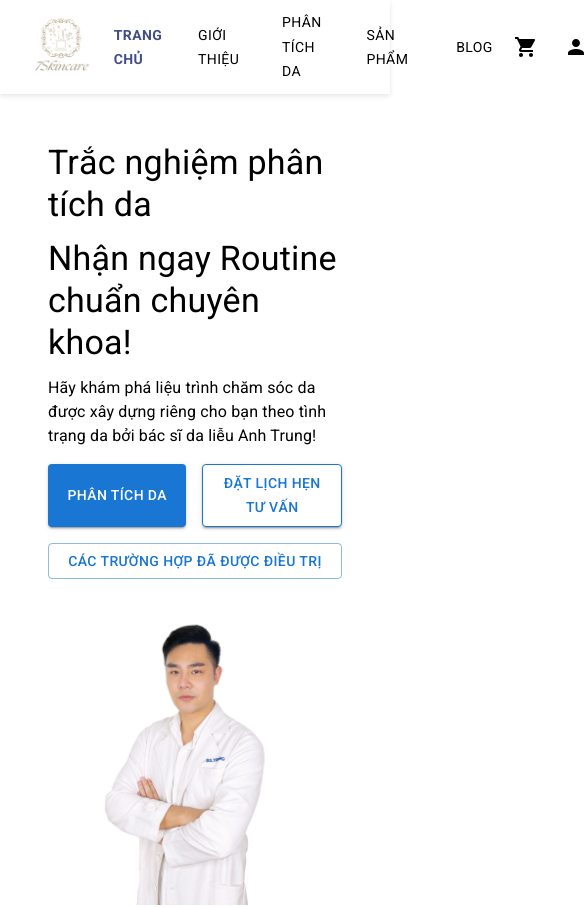
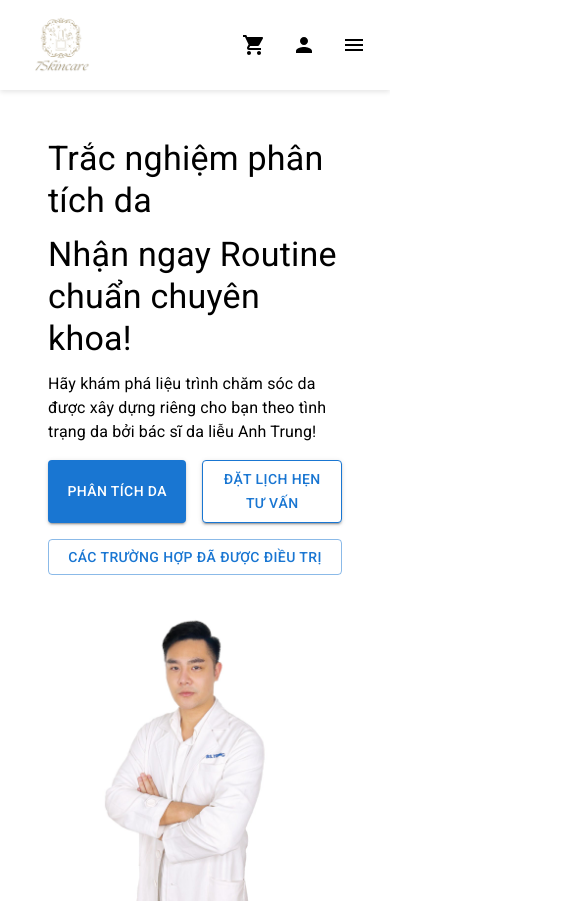
Before and after one commit to quanghung0808/7skincare, a React (Vite) app: page / in a window 390 px wide. Shown: the top 907 px of the page, 585 px wide, since content can reach past the window. Built offline with nearby package versions, Linux system fonts and the light colour scheme.

Commit message:
style: update header component to be responsive

```diff
--- a/src/layout/Header.tsx
+++ b/src/layout/Header.tsx
@@ -1,21 +1,50 @@
-import { AppBar, Badge, Box, Button, IconButton, Toolbar, Menu, MenuItem } from "@mui/material";
-import ShoppingCartIcon from "@mui/icons-material/ShoppingCart";
-import { publicRoutes } from "@/routes/config/publicRoutes";
-import { staffRoutes } from "@/routes/config/staffRoutes";
-import { adminRoutes } from "@/routes/config/adminRoutes";
+import {
+  AppBar,
+  Badge,
+  Box,
+  Button,
+  IconButton,
+  Toolbar,
+  Menu,
+  MenuItem,
+  Drawer,
+  List,
+  ListItem,
+  ListItemButton,
+  ListItemText,
+  ListItemIcon,
+  Divider,
+  useMediaQuery,
+} from "@mui/material";
+import {
+  Person,
+  ShoppingBag,
+  ShoppingCart,
+  Menu as MenuIcon,
+  Close as CloseIcon,
+  ExitToApp,
+  AccountCircle,
+} from "@mui/icons-material";
+import { useTheme } from "@mui/material/styles";
 import { useLocation, useNavigate } from "react-router-dom";
-import { Person, ShoppingBag } from "@mui/icons-material";
 import { useState } from "react";
 import useAuthStore from "@/hooks/useAuth";
 import useCartStore from "@/hooks/useCart";
 import { Roles } from "@/constants/status";
+import { publicRoutes } from "@/routes/config/publicRoutes";
+import { staffRoutes } from "@/routes/config/staffRoutes";
+import { adminRoutes } from "@/routes/config/adminRoutes";
 
 const Header = () => {
   const location = useLocation();
   const navigate = useNavigate();
   const { isAuthenticated, user, logout } = useAuthStore();
+  const { items } = useCartStore();
   const [anchorEl, setAnchorEl] = useState<null | HTMLElement>(null);
-  const { items } = useCartStore();
+  const [drawerOpen, setDrawerOpen] = useState(false);
+
+  const theme = useTheme();
+  const isMobile = useMediaQuery(theme.breakpoints.down("md"));
 
   const handleMenuOpen = (event: React.MouseEvent<HTMLElement>) => {
     setAnchorEl(event.currentTarget);
@@ -32,15 +61,9 @@ const Header = () => {
   };
 
   const getRoutes = () => {
-    if (user?.roleName === Roles.USER) {
-      return publicRoutes;
-    }
-    if (user?.roleName === Roles.STAFF) {
-      return staffRoutes;
-    }
-    if (user?.roleName === Roles.ADMIN) {
-      return adminRoutes;
-    }
+    if (user?.roleName === Roles.USER) return publicRoutes;
+    if (user?.roleName === Roles.STAFF) return staffRoutes;
+    if (user?.roleName === Roles.ADMIN) return adminRoutes;
     return publicRoutes;
   };
 
@@ -53,58 +76,40 @@ const Header = () => {
         color: "#000",
       }}
     >
-      <Toolbar
-        sx={{
-          justifyContent: "space-between",
-        }}
-      >
-        <Box>
+      <Toolbar sx={{ justifyContent: "space-between", alignItems: "center" }}>
+        {/* Logo */}
+        <Box sx={{ display: "flex", alignItems: "center" }}>
           <img src="/logo.png" width={90} height={90} />
         </Box>
 
-        <Box
-          className="nav"
-          sx={{
-            flexGrow: 1,
-            display: "flex",
-            justifyContent: "center",
-            gap: "20px",
-          }}
-        >
-          {getRoutes()
-            .filter(item => item.hidden === false)
-            .map(route => {
-              const isActive = location.pathname === route.path;
-              return (
+        {/* Desktop Navigation */}
+        {!isMobile && (
+          <Box sx={{ flexGrow: 1, display: "flex", justifyContent: "center", gap: "20px" }}>
+            {getRoutes()
+              .filter(item => !item.hidden)
+              .map(route => (
                 <Button
                   key={route.path}
                   color="inherit"
                   href={route.path}
                   sx={{
-                    color: isActive ? "var(--primary-color)" : "inherit",
-                    fontWeight: isActive ? "bold" : "normal",
-                    "&:hover": {
-                      color: "var(--primary-color)",
-                    },
+                    color: location.pathname === route.path ? "var(--primary-color)" : "inherit",
+                    fontWeight: location.pathname === route.path ? "bold" : "normal",
+                    "&:hover": { color: "var(--primary-color)" },
                   }}
                 >
                   {route.name}
                 </Button>
-              );
-            })}
-        </Box>
+              ))}
+          </Box>
+        )}
 
-        <Box
-          className="actions"
-          sx={{
-            display: "flex",
-            gap: "10px",
-          }}
-        >
+        {/* Actions (Cart & User) */}
+        <Box sx={{ display: "flex", gap: "10px" }}>
           {(user === null || user.roleName === Roles.USER) && (
             <IconButton color="inherit" href="/gio-hang">
               <Badge badgeContent={items.length} color="error">
-                <ShoppingCartIcon />
+                <ShoppingCart />
               </Badge>
             </IconButton>
           )}
@@ -117,18 +122,23 @@ const Header = () => {
               </Button>
               <Menu anchorEl={anchorEl} open={Boolean(anchorEl)} onClose={handleMenuClose}>
                 <MenuItem onClick={() => navigate("/thong-tin-ca-nhan")}>
-                  <Person sx={{ marginRight: "10px" }} />
+                  <ListItemIcon>
+                    <AccountCircle />
+                  </ListItemIcon>
                   Thông tin cá nhân
                 </MenuItem>
                 {(user === null || user.roleName === Roles.USER) && (
                   <MenuItem onClick={() => navigate("/theo-doi-don-hang")}>
-                    <ShoppingBag sx={{ marginRight: "10px" }} />
+                    <ListItemIcon>
+                      <ShoppingBag />
+                    </ListItemIcon>
                     Đơn hàng
                   </MenuItem>
                 )}
-
                 <MenuItem onClick={handleLogout}>
-                  <Person sx={{ marginRight: "10px" }} />
+                  <ListItemIcon>
+                    <ExitToApp />
+                  </ListItemIcon>
                   Đăng xuất
                 </MenuItem>
               </Menu>
@@ -138,8 +148,97 @@ const Header = () => {
               <Person />
             </IconButton>
           )}
+
+          {/* Mobile Menu Icon */}
+          {isMobile && (
+            <IconButton color="inherit" onClick={() => setDrawerOpen(true)}>
+              <MenuIcon />
+            </IconButton>
+          )}
         </Box>
       </Toolbar>
+
+      {/* Mobile Drawer */}
+      <Drawer anchor="right" open={drawerOpen} onClose={() => setDrawerOpen(false)}>
+        <Box sx={{ width: 280, p: 2, display: "flex", flexDirection: "column", height: "100%" }}>
+          {/* Drawer Header with Close Button */}
+          <Box
+            sx={{ display: "flex", justifyContent: "space-between", alignItems: "center", mb: 2 }}
+          >
+            <img src="/logo.png" width={70} height={70} />
+            <IconButton onClick={() => setDrawerOpen(false)}>
+              <CloseIcon />
+            </IconButton>
+          </Box>
+
+          <Divider />
+
+          {/* Navigation Links */}
+          <List>
+            {getRoutes()
+              .filter(item => !item.hidden)
+              .map(route => (
+                <ListItem key={route.path} disablePadding>
+                  <ListItemButton
+                    onClick={() => {
+                      navigate(route.path);
+                      setDrawerOpen(false);
+                    }}
+                  >
+                    <ListItemText primary={route.name} sx={{ textTransform: "capitalize" }} />
+                  </ListItemButton>
+                </ListItem>
+              ))}
+          </List>
+
+          <Divider />
+
+          {/* User Section */}
+          {isAuthenticated ? (
+            <>
+              <List>
+                <ListItem disablePadding>
+                  <ListItemButton onClick={() => navigate("/thong-tin-ca-nhan")}>
+                    <ListItemIcon>
+                      <AccountCircle />
+                    </ListItemIcon>
+                    <ListItemText primary="Thông tin cá nhân" />
+                  </ListItemButton>
+                </ListItem>
+                {(user === null || user.roleName === Roles.USER) && (
+                  <ListItem disablePadding>
+                    <ListItemButton onClick={() => navigate("/theo-doi-don-hang")}>
+                      <ListItemIcon>
+                        <ShoppingBag />
+                      </ListItemIcon>
+                      <ListItemText primary="Đơn hàng" />
+                    </ListItemButton>
+                  </ListItem>
+                )}
+                <ListItem disablePadding>
+                  <ListItemButton onClick={handleLogout}>
+                    <ListItemIcon>
+                      <ExitToApp />
+                    </ListItemIcon>
+                    <ListItemText primary="Đăng xuất" />
+                  </ListItemButton>
+                </ListItem>
+              </List>
+            </>
+          ) : (
+            <List>
+              <ListItem disablePadding>
+                <ListItemButton onClick={() => navigate("/dang-nhap")}>
+                  <ListItemIcon>
+                    <Person />
+                  </ListItemIcon>
+                  <ListItemText primary="Đăng nhập" />
+                </ListItemButton>
+              </ListItem>
+            </List>
+          )}
+        </Box>
+      </Drawer>
     </AppBar>
   );
 };
```
